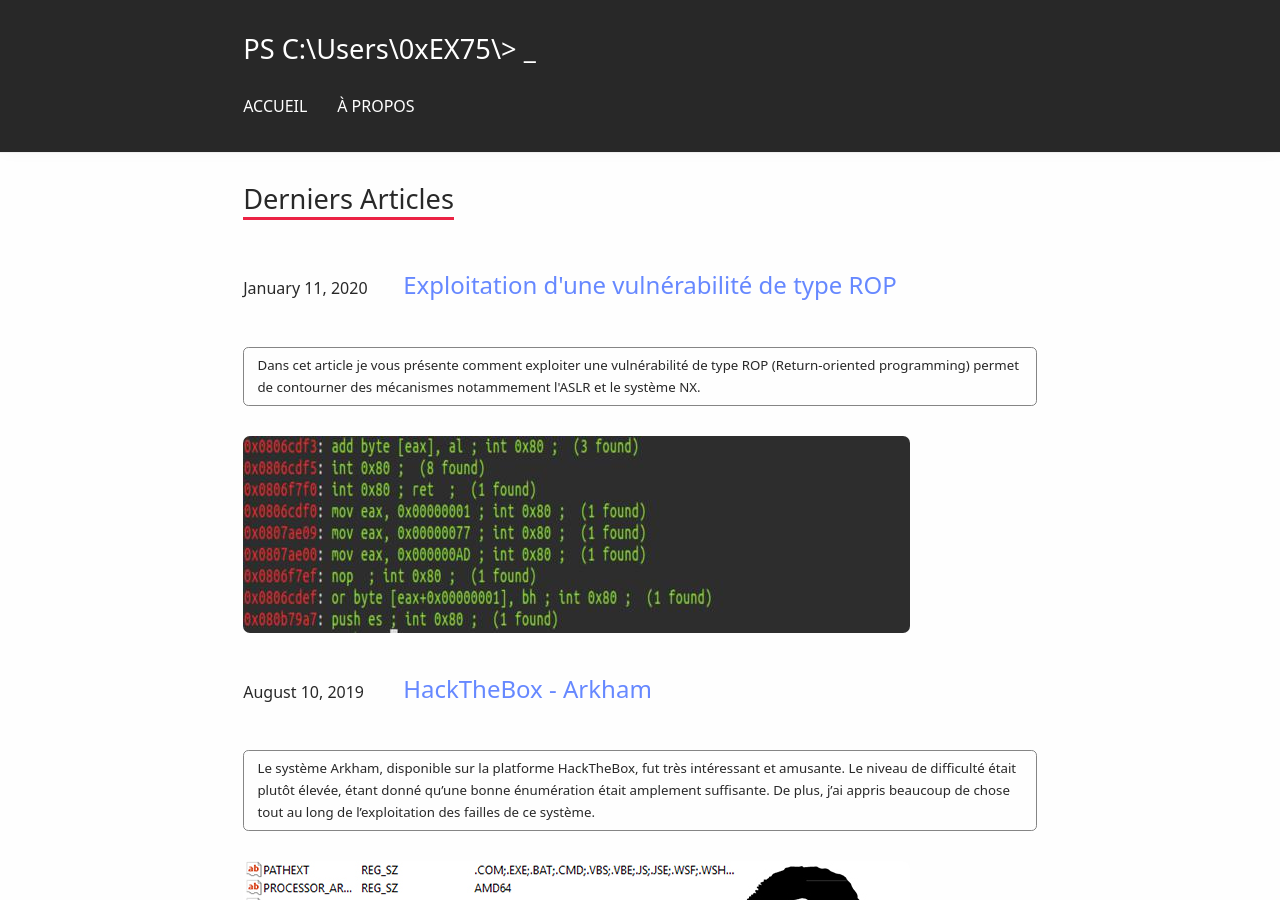
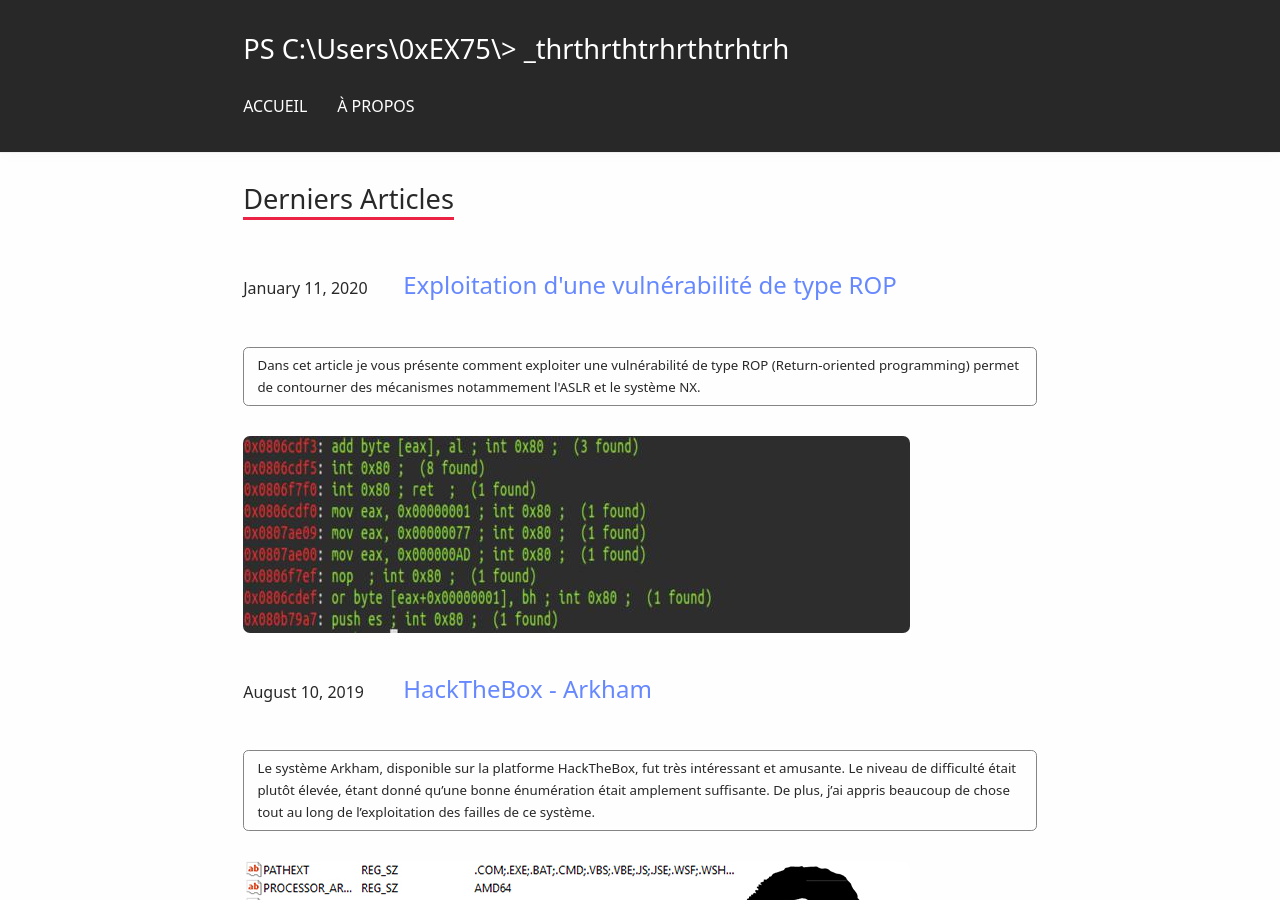
Before and after one commit to 0xex75-english/0xex75-english.github.io, a Jekyll site: the page built from index.html, in a window 1280 px wide and 900 px high. Built offline with Jekyll 4.4.1, drawn with Linux system fonts in a browser that asks for light colours; the list of posts is cut into pages by our own code.

Commit message:
Update default.html

```diff
--- a/_layouts/default.html
+++ b/_layouts/default.html
@@ -21,7 +21,7 @@
 
 <header class="{% if site.dark_header %}dark{% endif %}">
   {% unless site.hide_title %}
-    <h1><a href="{{ "/" | relative_url }}">{{ site.title | escape }}</a></h1>
+    <h1><a href="{{ "/" | relative_url }}">{{ site.title | escape }}thrthrthtrhrthtrhtrh</a></h1>
   {% endunless %}
   {% if site.navigation %}
     <nav>
```
Also changed, not shown: other parts of _layouts/default.html (+0 -1 lines).
